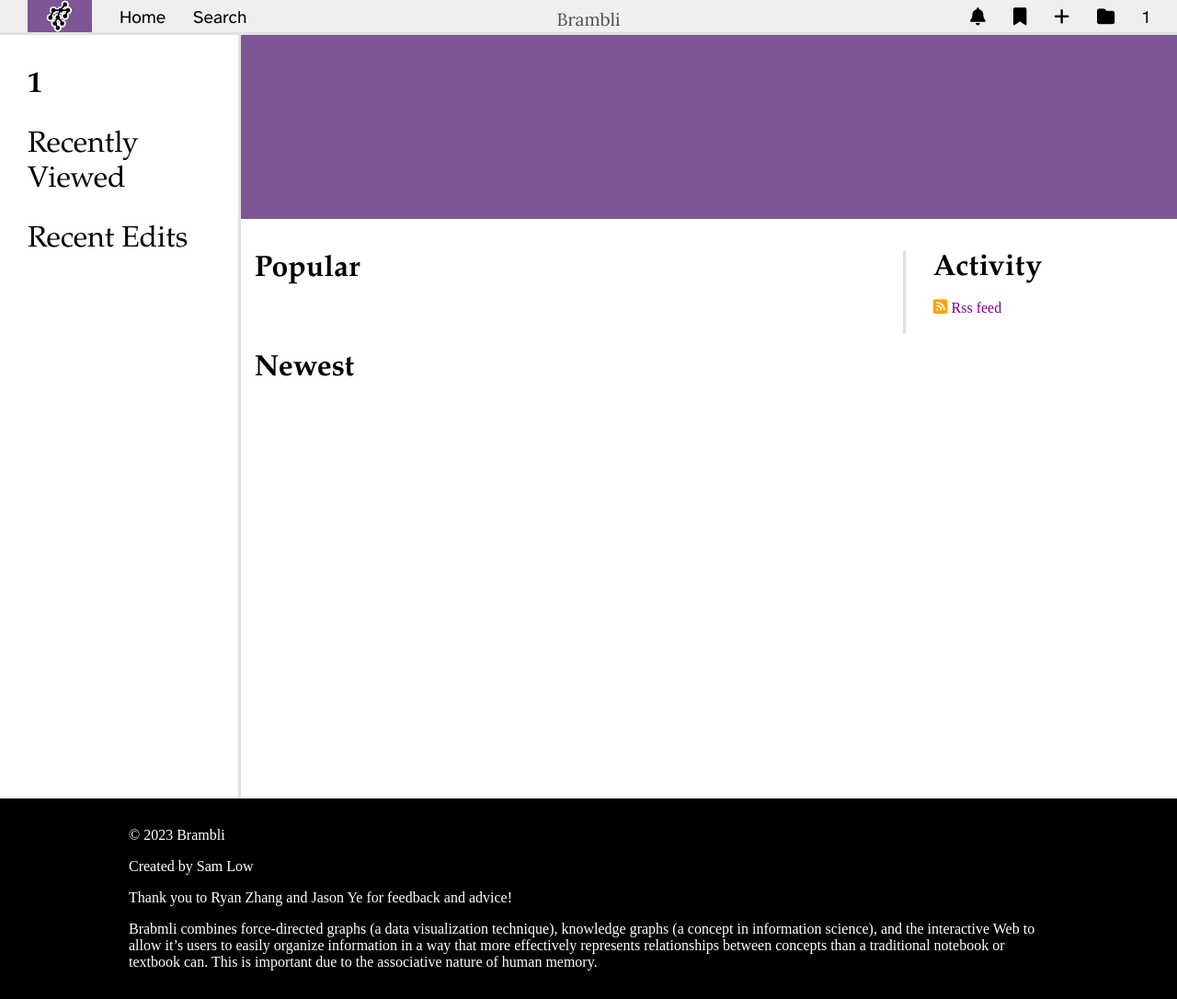
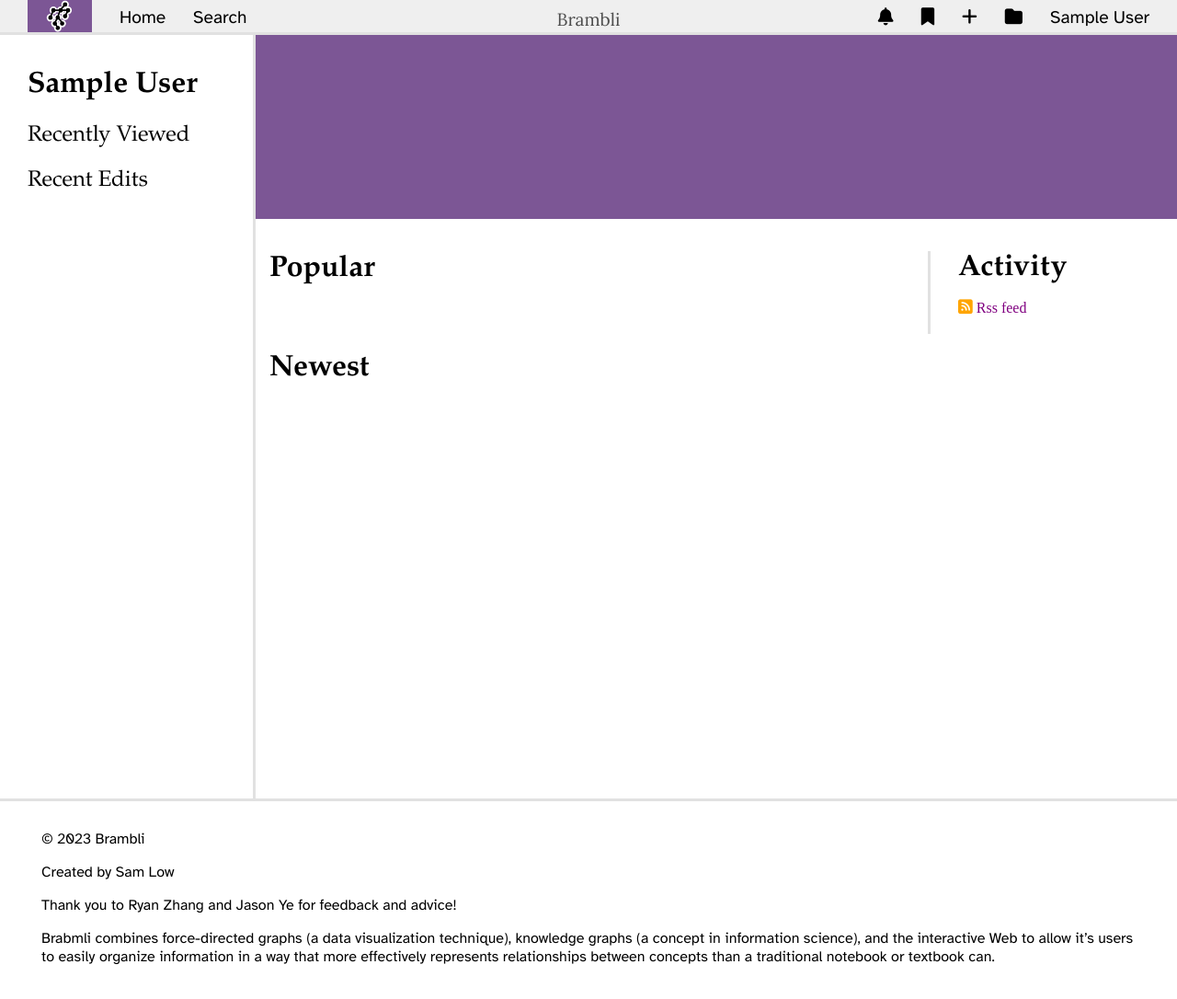
Before and after one commit to SamuelmdLow/KnowledgeGrapher, a Flask app: page / in a window 1280 px wide. Shown: the whole page at 92% size. After the commit the page ends 1048 px from the top, so only its background shows below. Run offline with Flask 3, Linux system fonts and the light colour scheme; the visitor is signed in with stand-in values (Sample User, id 1); data that the repository does not hold is empty; some libraries are stand-ins or nearby versions.

Commit message:
Style changes

```diff
--- a/main.py
+++ b/main.py
@@ -18,7 +18,8 @@ login_manager.init_app(app)
 users = {'foobar': {'password': 'secret'}}
 
 class User(flask_login.UserMixin):
-    pass
+    def __init__(self):
+        self.name = "Name missing"
 
 
 @login_manager.user_loader
@@ -31,6 +32,7 @@ def user_loader(slug):
 
     user = User()
     user.id = slug
+    user.name = db.getUser(slug).name
     return user
 
 
--- a/static/home.css
+++ b/static/home.css
@@ -10,6 +10,7 @@
     max-width: 400px;
     margin: 2.2em;
     margin-left: 0;
+    margin-right: 0.5em;
     border-left: solid 3px #e1e1e1;
     padding: 30px;
     padding-top: 0;
@@ -39,7 +40,7 @@
     font-weight: 500;
 }
 
-@media only screen and (max-width: 800px) {
+@media only screen and (max-width: 1200px) {
 .activity-sidebar {
     display: none;
 }
--- a/static/styles.css
+++ b/static/styles.css
@@ -152,7 +152,7 @@ nav > ul > li > p{
     left: 0;
     top:0;
     margin: 0;
-    width: 300px;
+    min-width: 230px;
     height: 100vh;
     padding: 15px;
     padding-left: 30px;
@@ -160,22 +160,26 @@ nav > ul > li > p{
 }
 
 #dashboard-sidebar > ul {
- font-family: atkinson;
+    font-family: atkinson;
+    padding-left: 20px;
+    padding-right: 10px;
 }
 
 footer {
-    background-color: black;
-    color: white;
+    background-color: white;
+    color: black;
     margin: 0;
+    font-family: atkinson;
+    border-top: #e1e1e1 3px solid;
 }
 
 .footer-content > p > a {
-    color: white;
+    color: black;
 }
 
 .footer-content {
-    max-width: 1000px;
-    margin: auto;
+    margin-left: 30px;
+    margin-right: 30px;
     padding: 15px;
 }
 
@@ -252,9 +256,9 @@ input {
 
 .scrollList-container {
     position: relative;
-    margin-right: 1em;
+    margin-right: -1em;
     margin-bottom: 3em;
-    margin-left: -2em;
+    margin-left: -1em;
 }
 
 /* width */
@@ -266,8 +270,8 @@ input {
 /* Track */
 ::-webkit-scrollbar-track {
   background: #f1f1f1;
-  margin-left: 2em;
-  margin-right: 2em;
+  margin-left: 1em;
+  margin-right: 1em;
 }
 
 /* Handle */
@@ -283,7 +287,7 @@ input {
 .fader-left {
     position: absolute;
     left: -1px;
-    width: 2em;
+    width: 1em;
     height: 100%;
     background-image: linear-gradient(to left, #ffffff00, #ffffff);
     top: 0;
@@ -292,7 +296,7 @@ input {
 .fader-right {
     position: absolute;
     right: -1px;
-    width: 2em;
+    width: 1em;
     height: 100%;
     background-image: linear-gradient(to right, #ffffff00, #ffffff);
     top: 0;
@@ -388,6 +392,7 @@ input[type="submit" i]:hover {
 @media only screen and (max-width: 600px) {
     .content {
     display: block;
+    overflow-x: hidden;
     }
     .mobile-hidden {
         display: none;
@@ -433,7 +438,7 @@ input[type="submit" i]:hover {
     }
 
     #dashboard-sidebar > h2 {
-        font-size: xx-large;
+        font-size: x-large;
     }
 
     .desktop-hidden {
--- a/templates/graph-layout.html
+++ b/templates/graph-layout.html
@@ -53,7 +53,7 @@
         {% if current_user.is_authenticated %}
                 <li class="mobile-hidden"><a href="/{{ current_user.id }}/dir" title="Directory"><i class="fa-solid fa-folder"></i></a></li>
         <li class="dropdown mobile-hidden">
-            <a href="/{{ current_user.id }}">{{ current_user.id }}</a>
+            <a href="/{{ current_user.id }}">{{ current_user.name }}</a>
             <div class="profile-dropdown dropdown-content">
                 <ul>
                     <li><a href="/{{ current_user.id }}">Profile</a></li>
--- a/templates/layout.html
+++ b/templates/layout.html
@@ -29,7 +29,7 @@
         <li class="mobile-hidden"><a href="/new" title="New Graph"><i class="fa-solid fa-plus"></i></a></li>
         <li class="mobile-hidden"><a href="/{{ current_user.id }}/dir" title="Directory"><i class="fa-solid fa-folder"></i></a></li>
         <li class="dropdown">
-            <a class="mobile-hidden" href="/{{ current_user.id }}">{{ current_user.id }}</a>
+            <a class="mobile-hidden" href="/{{ current_user.id }}">{{ current_user.name }}</a>
             <p class="desktop-hidden">{{ current_user.id }}</p>
             <div class="profile-dropdown dropdown-content">
                 <ul>
@@ -65,7 +65,7 @@
 
     {% if current_user.is_authenticated %}
     <div id="dashboard-sidebar" class="mobile-hidden {% block dashboard %}desktop-hidden{% endblock %}">
-    <h1>{{ current_user.id }}</h1>
+    <h1>{{ current_user.name }}</h1>
     <h2>Recently Viewed</h2>
     <ul>
         {% for graph in context.user_viewed %}
@@ -95,8 +95,7 @@
             Brabmli combines force-directed graphs (a data visualization technique), knowledge graphs
             (a concept in information science), and the interactive Web to allow it’s users to easily
             organize information in a way that more effectively represents relationships between
-            concepts than a traditional notebook or textbook can. This is important due to the
-            associative nature of human memory.
+            concepts than a traditional notebook or textbook can.
         </p>
     </div>
 </footer>
```
